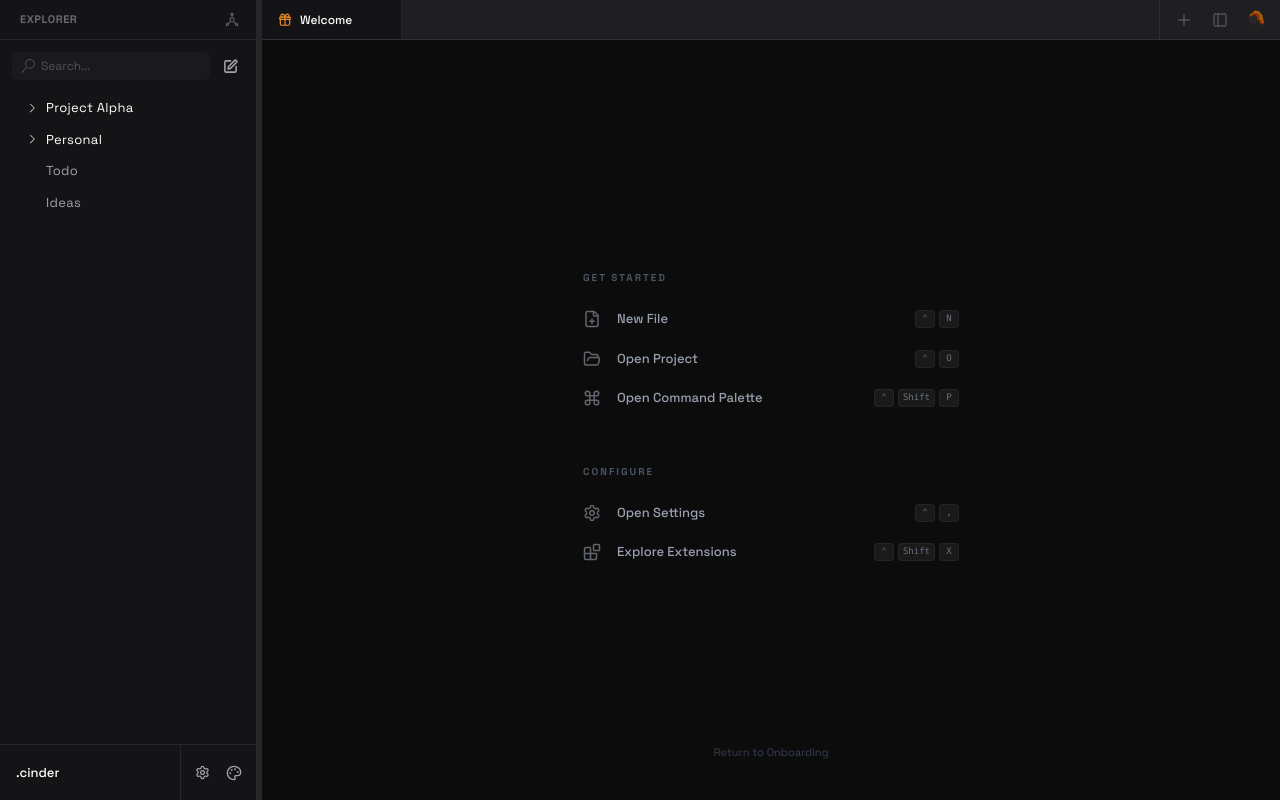
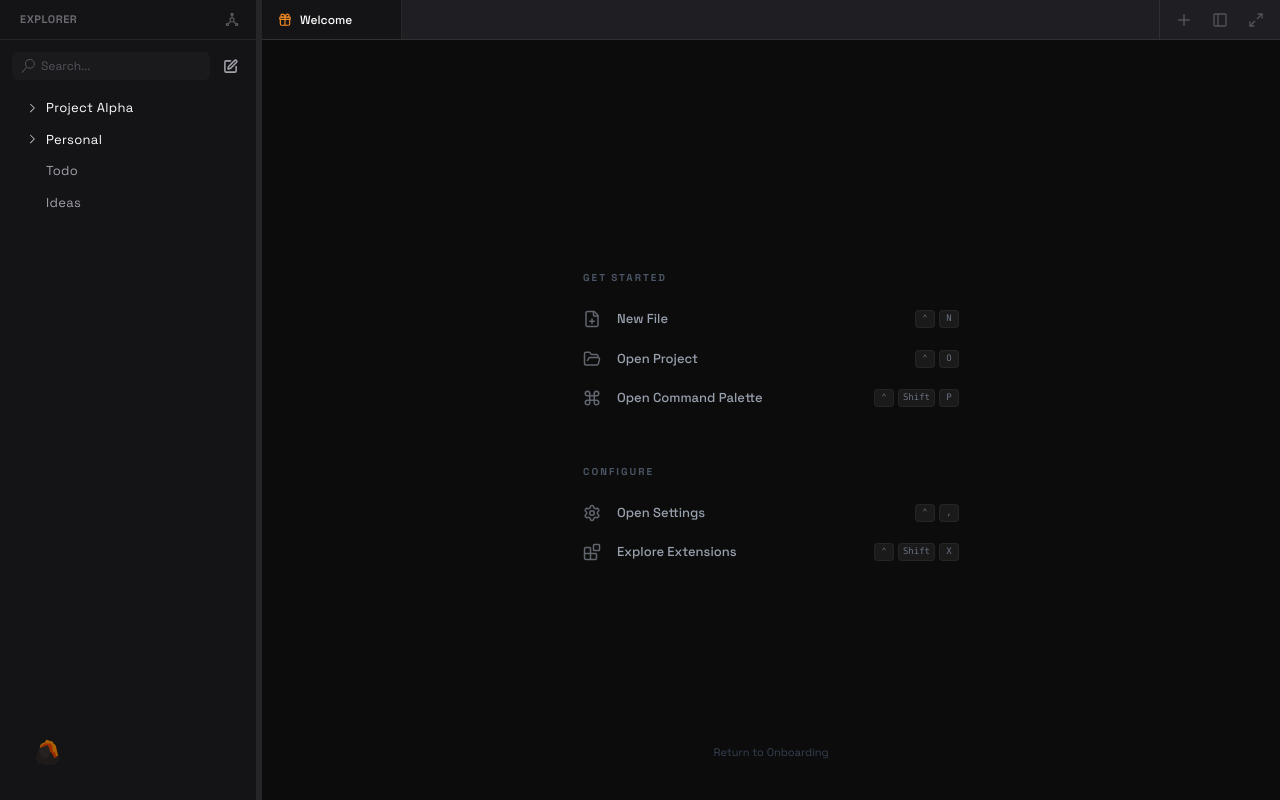
Before and after one commit to 7sg56/cinder-notes, a React (Vite) app: page / in a window 1280 px wide. Built offline with nearby package versions, Linux system fonts and the light colour scheme.

Commit message:
removed footer

```diff
--- a/src/App.tsx
+++ b/src/App.tsx
@@ -2,13 +2,17 @@ import './App.css'
 import { MainLayout } from './components/layout/MainLayout'
 import { FileExplorer } from './components/layout/explorer/FileExplorer'
 import { EditorPane } from './components/layout/editor/EditorPane'
+import { FloatingHub } from './components/features/FloatingHub'
 
 function App() {
   return (
-    <MainLayout
-      sidebarContent={<FileExplorer />}
-      editorContent={<EditorPane />}
-    />
+    <>
+      <MainLayout
+        sidebarContent={<FileExplorer />}
+        editorContent={<EditorPane />}
+      />
+      <FloatingHub />
+    </>
   )
 }
 
--- /dev/null
+++ b/src/components/features/FloatingHub.tsx
@@ -0,0 +1,113 @@
+import { useState, useEffect, useRef } from 'react';
+import { createPortal } from 'react-dom';
+import { Check } from 'lucide-react';
+
+const THEMES = [
+    { name: 'Cinder Dark', value: '' },
+    { name: 'Cinder Light', value: 'theme-cinder-light' },
+    { name: 'Zen Black', value: 'theme-zen-black' },
+];
+
+export function FloatingHub() {
+    const [isOpen, setIsOpen] = useState(false);
+    const [currentTheme, setCurrentTheme] = useState(() => localStorage.getItem('cinder-theme') || '');
+    const buttonRef = useRef<HTMLButtonElement>(null);
+
+    // Close when clicking outside
+    useEffect(() => {
+        const handleClickOutside = (e: MouseEvent) => {
+            if (buttonRef.current && buttonRef.current.contains(e.target as Node)) {
+                return;
+            }
+            const target = e.target as HTMLElement;
+            if (target.closest('.hub-menu')) {
+                return;
+            }
+            setIsOpen(false);
+        };
+
+        if (isOpen) {
+            document.addEventListener('mousedown', handleClickOutside);
+        }
+
+        return () => {
+            document.removeEventListener('mousedown', handleClickOutside);
+        };
+    }, [isOpen]);
+
+    // Apply theme to document element
+    useEffect(() => {
+        THEMES.forEach(t => {
+            if (t.value) document.documentElement.classList.remove(t.value);
+        });
+        if (currentTheme) {
+            document.documentElement.classList.add(currentTheme);
+        }
+        localStorage.setItem('cinder-theme', currentTheme);
+    }, [currentTheme]);
+
+    return (
+        <>
+            {/* Floating Hub Button - Fixed position at bottom-left, no background */}
+            <button
+                ref={buttonRef}
+                onClick={() => setIsOpen(!isOpen)}
+                className="fixed bottom-5 left-5 z-[9998] w-14 h-14 rounded-full flex items-center justify-center transition-all duration-200 ease-out group"
+                style={{
+                    background: 'transparent',
+                    border: 'none',
+                }}
+                title="Cinder Hub"
+            >
+                <img
+                    src="/icons/128%20x%20128.svg"
+                    alt="Cinder Hub"
+                    className="w-10 h-10 object-contain transition-transform duration-200 group-hover:scale-110"
+                    style={{
+                        filter: isOpen ? 'brightness(1.2) drop-shadow(0 0 8px var(--editor-header-accent))' : 'brightness(0.85)',
+                    }}
+                />
+            </button>
+
+            {/* Menu opens upwards from the button */}
+            {isOpen && createPortal(
+                <div
+                    className="hub-menu fixed w-52 rounded-lg border shadow-2xl py-2 z-[9999] backdrop-blur-xl animate-in fade-in zoom-in duration-150 origin-bottom-left"
+                    style={{
+                        backgroundColor: 'var(--bg-tertiary)',
+                        borderColor: 'var(--border-secondary)',
+                        boxShadow: '0 10px 30px -10px rgba(0, 0, 0, 0.5)',
+                        bottom: 80, // Position above the button (button is at bottom-5 = 20px, button height 56px + gap)
+                        left: 20,   // Same as left-5
+                    }}
+                >
+                    <div className="px-3 pb-2 mb-1 border-b text-[10px] uppercase tracking-widest font-bold opacity-30" style={{ borderColor: 'var(--border-primary)' }}>
+                        Studio Themes
+                    </div>
+
+                    <div className="max-h-[300px] overflow-y-auto no-scrollbar">
+                        {THEMES.map((theme) => (
+                            <button
+                                key={theme.name}
+                                onClick={() => {
+                                    setCurrentTheme(theme.value);
+                                    setIsOpen(false);
+                                }}
+                                className="w-full flex items-center justify-between px-3 py-2 text-[12px] hover:bg-white/5 transition-colors group"
+                                style={{
+                                    color: currentTheme === theme.value ? 'var(--editor-header-accent)' : 'var(--text-primary)'
+                                }}
+                            >
+                                <span className={currentTheme === theme.value ? 'font-bold' : 'font-medium'}>
+                                    {theme.name}
+                                </span>
+                                {currentTheme === theme.value && <Check size={14} strokeWidth={3} />}
+                            </button>
+                        ))}
+                    </div>
+                </div>,
+                document.body
+            )}
+        </>
+    );
+}
--- a/src/components/layout/editor/EditorStatusBar.tsx
+++ b/src/components/layout/editor/EditorStatusBar.tsx
@@ -6,11 +6,7 @@ interface EditorStatusBarProps {
 }
 
 export function EditorStatusBar({ isPreview }: EditorStatusBarProps) {
-    const { activeFileId, findFile, activeFileContent } = useAppStore();
-
-    // Get current file name without extension
-    const file = activeFileId && !activeFileId.startsWith('new-tab-') ? findFile(activeFileId) : null;
-    const fileName = file ? file.name.split('.').slice(0, -1).join('.') : 'Welcome';
+    const { activeFileContent, isAutoSave } = useAppStore();
 
     // Calculate lines and words
     const lines = activeFileContent ? activeFileContent.split('\n').length : 0;
@@ -18,6 +14,9 @@ export function EditorStatusBar({ isPreview }: EditorStatusBarProps) {
 
     // Determine mode
     const mode = isPreview ? 'Preview' : 'Editing';
+
+    // Save mode text
+    const saveMode = isAutoSave ? 'Auto Save' : 'Manual';
 
     return (
         <div
@@ -28,22 +27,22 @@ export function EditorStatusBar({ isPreview }: EditorStatusBarProps) {
                 color: 'var(--text-tertiary)'
             }}
         >
-            {/* Left side: Save Indicator & File Info */}
+            {/* Left side: Save Indicator & Mode */}
             <div className="flex items-center h-full gap-3">
                 {/* Save Indicator (Green Orb) */}
-                <div className="flex items-center justify-center w-3 h-full" title="Auto-saved">
+                <div className="flex items-center justify-center w-3 h-full" title={saveMode}>
                     <div
                         className="w-1.5 h-1.5 rounded-full transition-all duration-300"
                         style={{
-                            backgroundColor: '#22c55e', // Green for auto-save
-                            boxShadow: '0 0 4px rgba(34, 197, 94, 0.3)'
+                            backgroundColor: isAutoSave ? '#22c55e' : '#f59e0b', // Green for auto, amber for manual
+                            boxShadow: isAutoSave ? '0 0 4px rgba(34, 197, 94, 0.3)' : '0 0 4px rgba(245, 158, 11, 0.3)'
                         }}
                     />
                 </div>
 
                 <EditorStatusBarItem>
                     <span style={{ color: 'var(--text-secondary)' }} className="opacity-75 hover:opacity-100 transition-opacity">
-                        {fileName}
+                        {saveMode}
                     </span>
                 </EditorStatusBarItem>
             </div>
--- a/src/components/layout/editor/EditorTabs.tsx
+++ b/src/components/layout/editor/EditorTabs.tsx
@@ -1,8 +1,8 @@
-import { X, Plus, FileText, PanelLeft, Gift } from 'lucide-react';
+import { X, Plus, FileText, PanelLeft, Gift, Maximize2, Minimize2 } from 'lucide-react';
 import { useAppStore } from '../../../store/useAppStore';
 
 export function EditorTabs() {
-    const { openFiles, activeFileId, selectFile, closeFile, findFile, createNewTab, toggleExplorerCollapsed } = useAppStore();
+    const { openFiles, activeFileId, selectFile, closeFile, findFile, createNewTab, toggleExplorerCollapsed, isExplorerCollapsed } = useAppStore();
 
     return (
         <div
@@ -98,14 +98,15 @@ export function EditorTabs() {
                     <PanelLeft size={16} />
                 </button>
 
-                {/* Cinder Icon */}
-                <div className="flex items-center justify-center w-[32px] h-[32px] opacity-80 hover:opacity-100 transition-opacity">
-                    <img
-                        src="/icons/128%20x%20128.svg"
-                        alt="Cinder"
-                        className="w-full h-full object-contain"
-                    />
-                </div>
+                {/* Fullscreen Toggle */}
+                <button
+                    onClick={toggleExplorerCollapsed}
+                    className="flex items-center justify-center w-[32px] h-[32px] rounded-md transition-colors hover:bg-white/5"
+                    style={{ color: isExplorerCollapsed ? 'var(--editor-header-accent)' : 'var(--text-tertiary)' }}
+                    title={isExplorerCollapsed ? "Exit Fullscreen" : "Fullscreen Editor"}
+                >
+                    {isExplorerCollapsed ? <Minimize2 size={16} /> : <Maximize2 size={16} />}
+                </button>
             </div>
         </div>
     );
--- a/src/components/layout/explorer/ExplorerFooter.tsx
+++ /dev/null
@@ -1,42 +0,0 @@
-import { Settings } from 'lucide-react';
-import { ThemeSwitcher } from '../../features/ThemeSwitcher';
-
-
-export function ExplorerFooter() {
-    return (
-        <div
-            className="flex items-center justify-between border-t h-14 select-none"
-            style={{
-                backgroundColor: 'var(--bg-primary)',
-                borderColor: 'var(--border-primary)'
-            }}
-        >
-            {/* Left: Vault Name */}
-            <div className="flex items-center h-full">
-                {/* Vault Name */}
-                <div className="flex items-center px-4 h-full">
-                    <span className="text-[13px] font-medium truncate max-w-[120px]" style={{ color: 'var(--text-primary)' }}>
-                        .cinder
-                    </span>
-                </div>
-            </div>
-
-            {/* Right: Border | Settings & Theme */}
-            <div className="flex items-center h-full">
-                {/* Vertical Separator */}
-                <div className="h-full w-px bg-white/10 mx-2" style={{ backgroundColor: 'var(--border-primary)' }} />
-
-                <div className="flex items-center gap-1 pr-2">
-                    <div
-                        className="p-1.5 cursor-pointer rounded-md hover:bg-[var(--bg-hover)] transition-colors"
-                        title="Settings"
-                        style={{ color: 'var(--text-secondary)' }}
-                    >
-                        <Settings size={15} />
-                    </div>
-                    <ThemeSwitcher />
-                </div>
-            </div>
-        </div>
-    );
-}
--- a/src/components/layout/explorer/FileExplorer.tsx
+++ b/src/components/layout/explorer/FileExplorer.tsx
@@ -2,7 +2,6 @@ import { useState, useMemo } from 'react';
 import { useAppStore } from '../../../store/useAppStore';
 import type { FileNode } from '../../../data/mockFileSystem';
 import { FileTreeItem } from './FileTreeItem';
-import { ExplorerFooter } from './ExplorerFooter';
 
 import { VscSearch, VscTypeHierarchy } from 'react-icons/vsc';
 import { SquarePen } from 'lucide-react';
@@ -119,8 +118,6 @@ export function FileExplorer() {
                     </div>
                 )}
             </div>
-
-            <ExplorerFooter />
         </div>
     );
 }
--- a/src/store/useAppStore.ts
+++ b/src/store/useAppStore.ts
@@ -15,6 +15,7 @@ interface AppState {
     lastSidebarWidth: number;
     expandedFolderIds: string[]; // List of folder IDs that are expanded
     pendingFileId: string | null;
+    isAutoSave: boolean;
 
     // Actions
     selectFile: (fileId: string) => void;
@@ -37,6 +38,7 @@ interface AppState {
     expandFolder: (folderId: string) => void;
     collapseFolder: (folderId: string) => void;
     moveNode: (sourceId: string, targetId: string, position: 'inside' | 'before' | 'after' | 'root') => void;
+    toggleAutoSave: () => void;
 }
 
 export const useAppStore = create<AppState>((set, get) => ({
@@ -51,6 +53,7 @@ export const useAppStore = create<AppState>((set, get) => ({
     pendingFileId: null,
     lastSidebarWidth: 20,
     expandedFolderIds: [],
+    isAutoSave: true,
 
     findFile: (id: string, nodes = get().files): FileNode | null => {
         for (const node of nodes) {
@@ -589,5 +592,9 @@ export const useAppStore = create<AppState>((set, get) => ({
 
             return { files: finalFiles };
         });
+    },
+
+    toggleAutoSave: () => {
+        set((state) => ({ isAutoSave: !state.isAutoSave }));
     }
 }));
```
